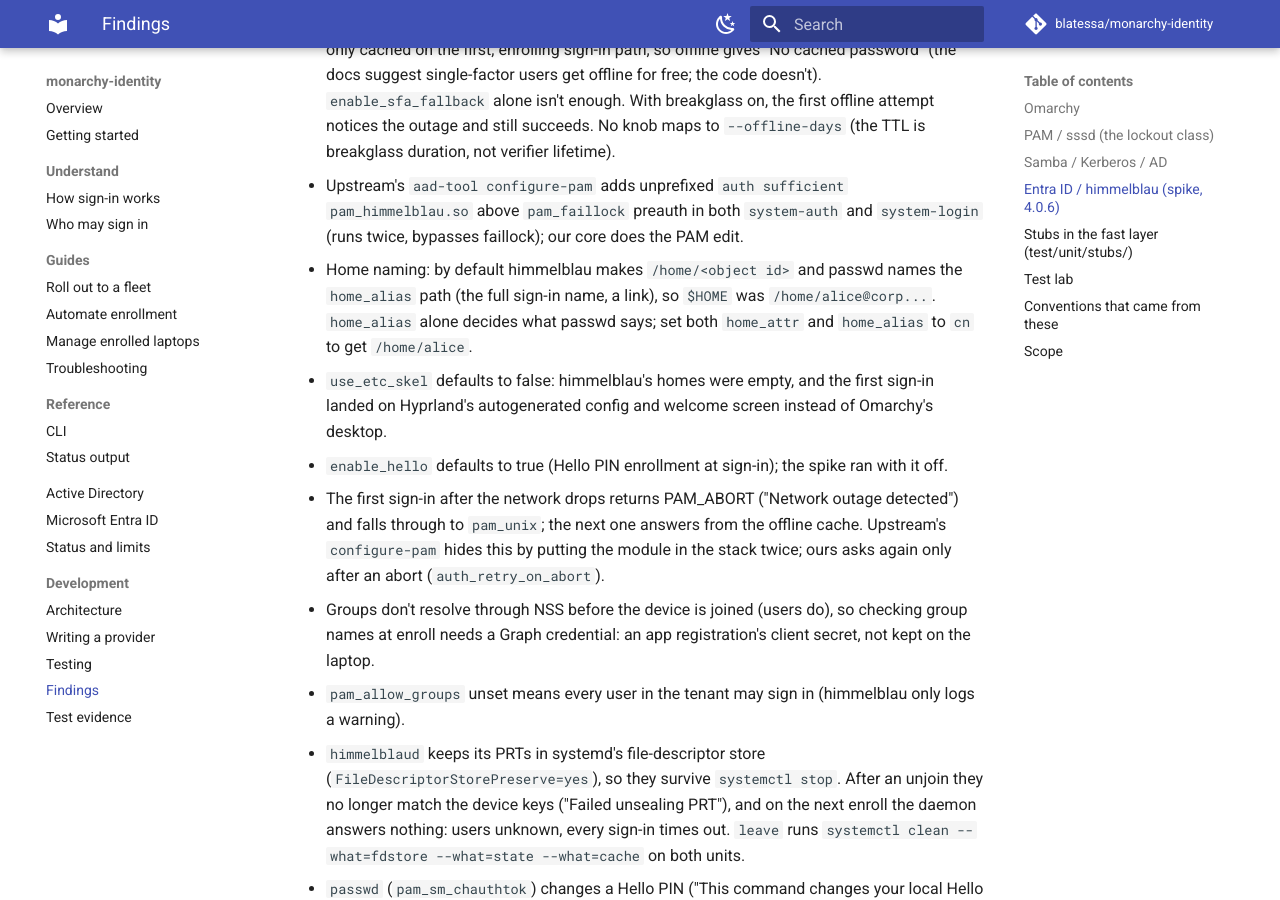
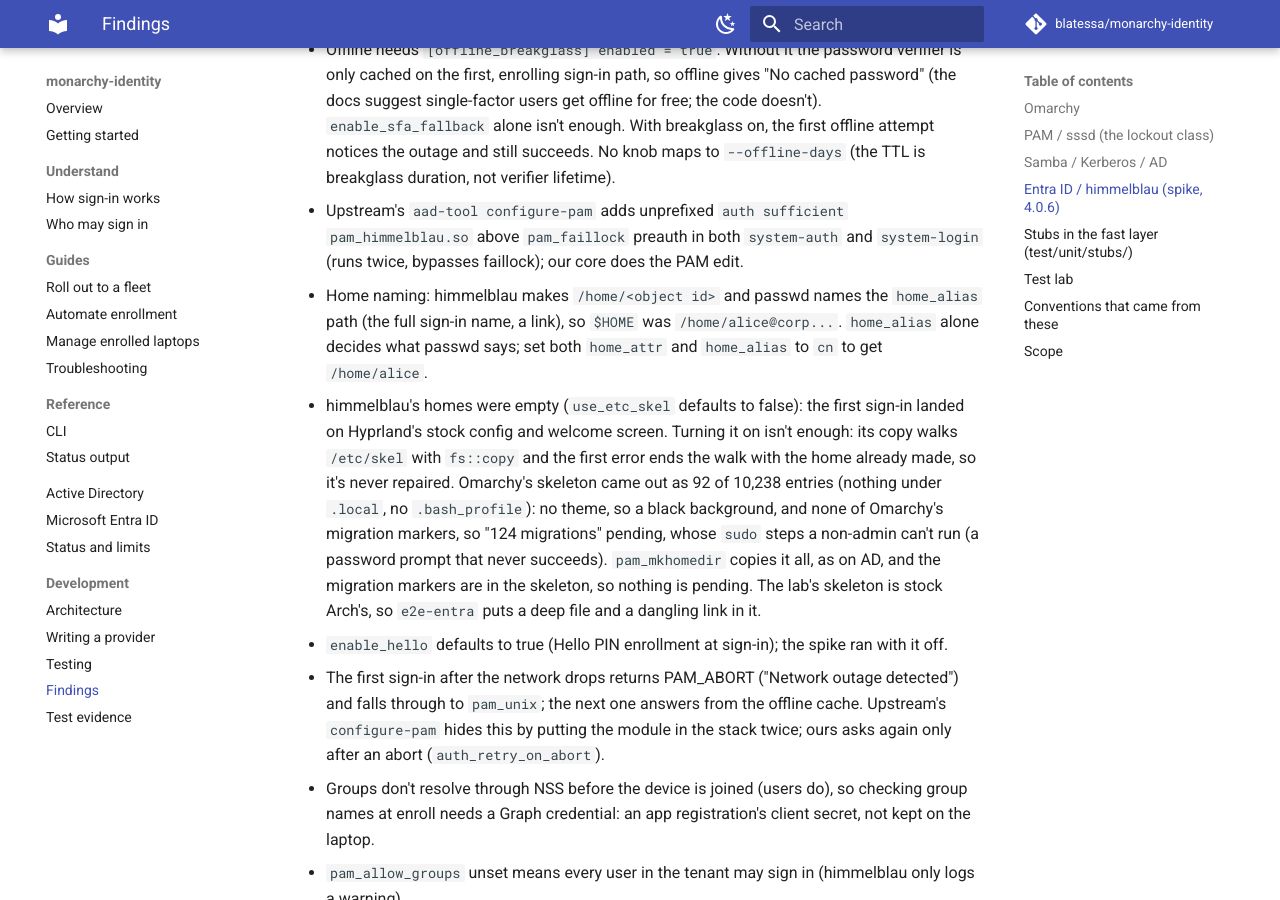
Before and after one commit to blatessa/monarchy-identity, an MkDocs documentation site: the page built from docs/dev/findings.md, in a window 1280 px wide and 900 px high, scrolled down 3831 px. Built offline with MkDocs 1.6.1 and Material for MkDocs 9.7.7, drawn with Linux system fonts in a browser that asks for light colours; comment, search, counter and statistics services are not loaded; some of the changed text lies outside the part shown.

Commit message:
Entra: let pam_mkhomedir make the homes; himmelblau's skeleton copy is partial
use_etc_skel was not enough. himmelblau copies /etc/skel with fs::copy per
entry and the first error ends the walk with the home already made, so it is
never repaired: Omarchy's skeleton came out as 92 of 10,238 entries (nothing
under .local, no .bash_profile). That left a black background (no theme) and
"124 migrations" pending (the skeleton's migration markers are under .local),
whose sudo steps a non-admin directory user can't run: a password prompt that
never succeeds.

With home_attr/home_alias = cn, passwd names /home/<short name>, so the core's
pam_mkhomedir (as for AD) can make it and himmelblau finds it there. Entra no
longer sets mkhomedir = "false", and use_etc_skel is back to its default.

Tests: unit checks pam_mkhomedir is in Entra's session stack; e2e-entra puts a
file many levels deep and a dangling link in the lab VM's skeleton (what
stopped himmelblau's copy; the VM's stock skeleton has neither) and checks
bob's new home has both, owned by him.

docs: updated docs/dev/architecture.md and docs/dev/findings.md; none for the
user docs (no option or output).

Co-Authored-By: Claude Sonnet 5.5 <noreply@anthropic.com>

```diff
--- a/docs/dev/findings.md
+++ b/docs/dev/findings.md
@@ -71,8 +71,8 @@ something.
   the same name wins. UIDs/GIDs are murmur3(tenant, object id) into `idmap_range`: the same on every machine.
 - `nsswitch.conf` needs `himmelblau` on `shadow:` too, or `pam_unix`'s account check fails with "Authentication
   service cannot retrieve authentication info" after a correct password.
-- The daemon creates the home directory itself at session open: `/home/<object-id>` plus a `/home/<upn>` symlink. No
-  `pam_mkhomedir`.
+- By default the daemon creates the home directory itself at session open: `/home/<object-id>` plus a `/home/<upn>`
+  symlink, and passwd names the symlink. We let `pam_mkhomedir` do it instead (see the two notes below).
 - `pam_allow_groups` (group object ids) is enforced in the `account` phase: carol's password is checked, then she's
   refused. `sudo_groups` and `local_groups` exist natively (untested).
 - Any failure re-prompts forever inside one `pam_authenticate` (wrong password, MFA enrollment required, offline wrong
@@ -101,11 +101,16 @@ something.
   verifier lifetime).
 - Upstream's `aad-tool configure-pam` adds unprefixed `auth sufficient pam_himmelblau.so` above `pam_faillock`
   preauth in both `system-auth` and `system-login` (runs twice, bypasses faillock); our core does the PAM edit.
-- Home naming: by default himmelblau makes `/home/<object id>` and passwd names the `home_alias` path (the full sign-in
-  name, a link), so `$HOME` was `/home/alice@corp...`. `home_alias` alone decides what passwd says; set both `home_attr`
-  and `home_alias` to `cn` to get `/home/alice`.
-- `use_etc_skel` defaults to false: himmelblau's homes were empty, and the first sign-in landed on Hyprland's
-  autogenerated config and welcome screen instead of Omarchy's desktop.
+- Home naming: himmelblau makes `/home/<object id>` and passwd names the `home_alias` path (the full sign-in name, a
+  link), so `$HOME` was `/home/alice@corp...`. `home_alias` alone decides what passwd says; set both `home_attr` and
+  `home_alias` to `cn` to get `/home/alice`.
+- himmelblau's homes were empty (`use_etc_skel` defaults to false): the first sign-in landed on Hyprland's stock config
+  and welcome screen. Turning it on isn't enough: its copy walks `/etc/skel` with `fs::copy` and the first error ends
+  the walk with the home already made, so it's never repaired. Omarchy's skeleton came out as 92 of 10,238 entries
+  (nothing under `.local`, no `.bash_profile`): no theme, so a black background, and none of Omarchy's migration
+  markers, so "124 migrations" pending, whose `sudo` steps a non-admin can't run (a password prompt that never
+  succeeds). `pam_mkhomedir` copies it all, as on AD, and the migration markers are in the skeleton, so nothing is pending.
+  The lab's skeleton is stock Arch's, so `e2e-entra` puts a deep file and a dangling link in it.
 - `enable_hello` defaults to true (Hello PIN enrollment at sign-in); the spike ran with it off.
 - The first sign-in after the network drops returns PAM_ABORT ("Network outage detected") and falls through to
   `pam_unix`; the next one answers from the offline cache. Upstream's `configure-pam` hides this by putting the module
```
Also changed, not shown: docs/dev/architecture.md (+8 -8 lines), 4 other files.
